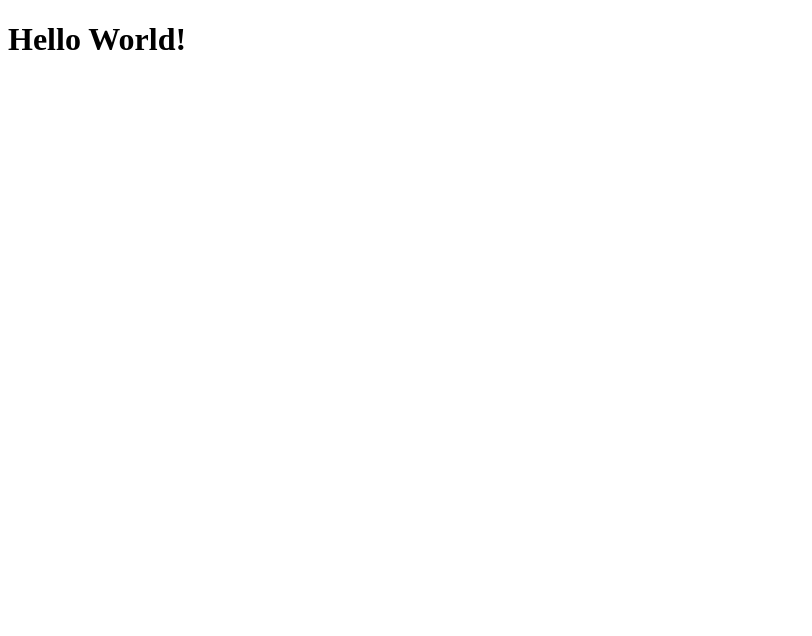
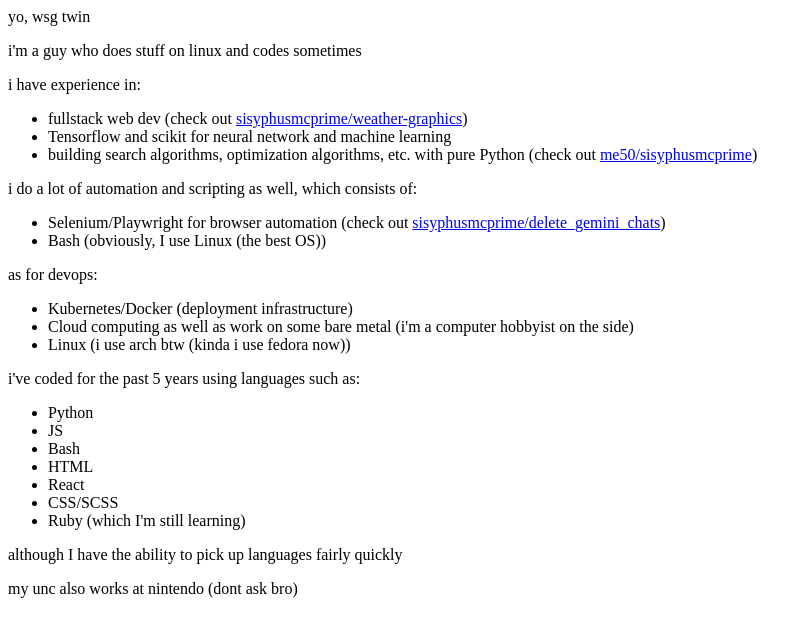
Before and after one commit to sisyphusmcprime/sisyphusmcprime.github.io, a plain HTML site: page index.html in a window 1280 px wide. Shown: the whole page, without its empty margins (0-812 px from the left). Drawn offline with Linux system fonts and the light colour scheme.

Commit message:
Added desc from sisyphusmcprime README

```diff
--- a/index.html
+++ b/index.html
@@ -7,17 +7,60 @@
     <head>
         <meta charset="utf-8">
         <meta http-equiv="X-UA-Compatible" content="IE=edge">
-        <title></title>
+        <title>sisyphusmcprime - GitHub Profile README</title>
         <meta name="description" content="">
         <meta name="viewport" content="width=device-width, initial-scale=1">
-        <link rel="stylesheet" href="">
+
+        <link rel="stylesheet" href="index.css">
     </head>
     <body>
         <!--[if lt IE 7]>
             <p class="browsehappy">You are using an <strong>outdated</strong> browser. Please <a href="#">upgrade your browser</a> to improve your experience.</p>
         <![endif]-->
+        <div class="container">
+            <div id="title">yo, wsg twin</div>
 
-        <h1> Hello World! </h1>
+            <div id="desc">
+                <p>i'm a guy who does stuff on linux and codes sometimes</p>
+
+                <p>i have experience in:</p>
+                <ul>
+                    <li>fullstack web dev (check out <a href="https://github.com/sisyphusmcprime/weather-graphics">sisyphusmcprime/weather-graphics</a>)</li>
+                    <li>Tensorflow and scikit for neural network and machine learning</li>
+                    <li>building search algorithms, optimization algorithms, etc. with pure Python (check out <a href="https://github.com/me50/sisyphusmcprime">me50/sisyphusmcprime</a>) </li>
+                </ul>
+
+                <p>i do a lot of automation and scripting as well, which consists of:</p>
+                <ul>
+                    <li>Selenium/Playwright for browser automation (check out <a href="https://github.com/sisyphusmcprime/delete_gemini_chats">sisyphusmcprime/delete_gemini_chats</a>)</li>
+                    <li>Bash (obviously, I use Linux (the best OS))</li>
+                </ul>
+
+                <p>as for devops:</p>
+                <ul>
+                    <li>Kubernetes/Docker (deployment infrastructure)</li>
+                    <li>Cloud computing as well as work on some bare metal (i'm a computer hobbyist on the side)</li>
+                    <li>Linux (i use arch btw (kinda i use fedora now))</li>
+                </ul>
+
+                <p>i've coded for the past 5 years using languages such as:</p>
+                <ul>
+                    <li>Python</li>
+                    <li>JS</li>
+                    <li>Bash</li>
+                    <li>HTML</li>
+                    <li>React</li>
+                    <li>CSS/SCSS</li>
+                    <li>Ruby (which I'm still learning)</li>
+                </ul>
+
+                <p>although I have the ability to pick up languages fairly quickly</p>
+
+                <p>my unc also works at nintendo (dont ask bro)</p>
+            </div>
+
+        </div>
+
 
         <script src="" async defer></script>
     </body>
```
